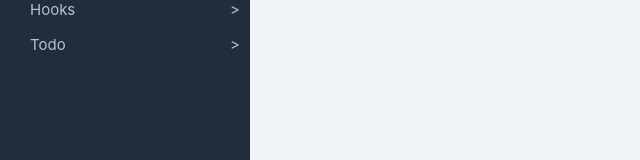
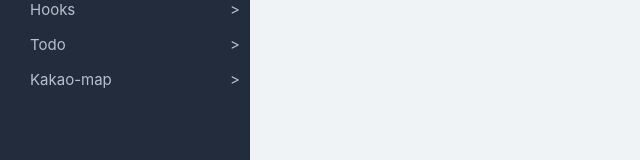
Before and after one commit to yeshtml5/typescript, a React (Create React App) app: page /#/tab in a window 1280 px wide. Shown: the part 206-366 px from the top of the page, without its empty margins (0-640 px from the left). Built offline with nearby package versions, Linux system fonts and the light colour scheme.

Commit message:
add kakao map

```diff
--- /dev/null
+++ b/src/components/lib/kakao.map.tsx
@@ -0,0 +1,8 @@
+import React from 'react'
+/*
+https://velog.io/@bearsjelly/React-kakao-%EC%A7%80%EB%8F%84-%EB%9D%84%EC%9A%B0%EA%B8%B0-2-%EC%95%B1%ED%82%A4%EB%A5%BC-%EC%9D%B4%EC%9A%A9%ED%95%B4-%EC%A7%80%EB%8F%84-%EB%9D%84%EC%9A%B0%EA%B8%B0
+*/
+const KakaoMap = () => {
+  return <h1>'dd'</h1>
+}
+export default KakaoMap
--- a/src/pages/common/layout/content/navi.tsx
+++ b/src/pages/common/layout/content/navi.tsx
@@ -18,7 +18,9 @@ function Navi() {
     {title: 'Login', link: '/login'},
     {title: 'Guide', link: '/guide'},
     {title: 'Hooks', link: '/guide/hooks'},
-    {title: 'Todo', link: '/todo'}
+    {title: 'Todo', link: '/todo'},
+    {title: 'Kakao-map', link: '/kakao-map'}
+
     // {title: 'Button', link: '/button'},
     // {title: 'Form', link: '/form'},
     // {title: 'markdown', link: '/markdown'}
--- a/src/router.tsx
+++ b/src/router.tsx
@@ -10,6 +10,7 @@ import form from 'pages/form'
 import markdown from 'pages/modules/markdown'
 import todo from 'pages/modules/todo'
 import login from 'pages/login'
+import kakaoMap from 'components/lib/kakao.map'
 //guide
 import guide from 'pages/guide'
 import hooks from 'pages/guide/hooks'
@@ -28,6 +29,8 @@ function Router() {
         <Route exact path="/markdown" component={markdown} />
         <Route exact path="/tab" component={tab} />
         <Route exact path="/login" component={login} />
+        <Route exact path="/kakao-map" component={kakaoMap} />
+
         {/* 가이드 */}
         <Route exact path="/guide" component={guide} />
         <Route exact path="/guide/:id" component={guide} />
```
